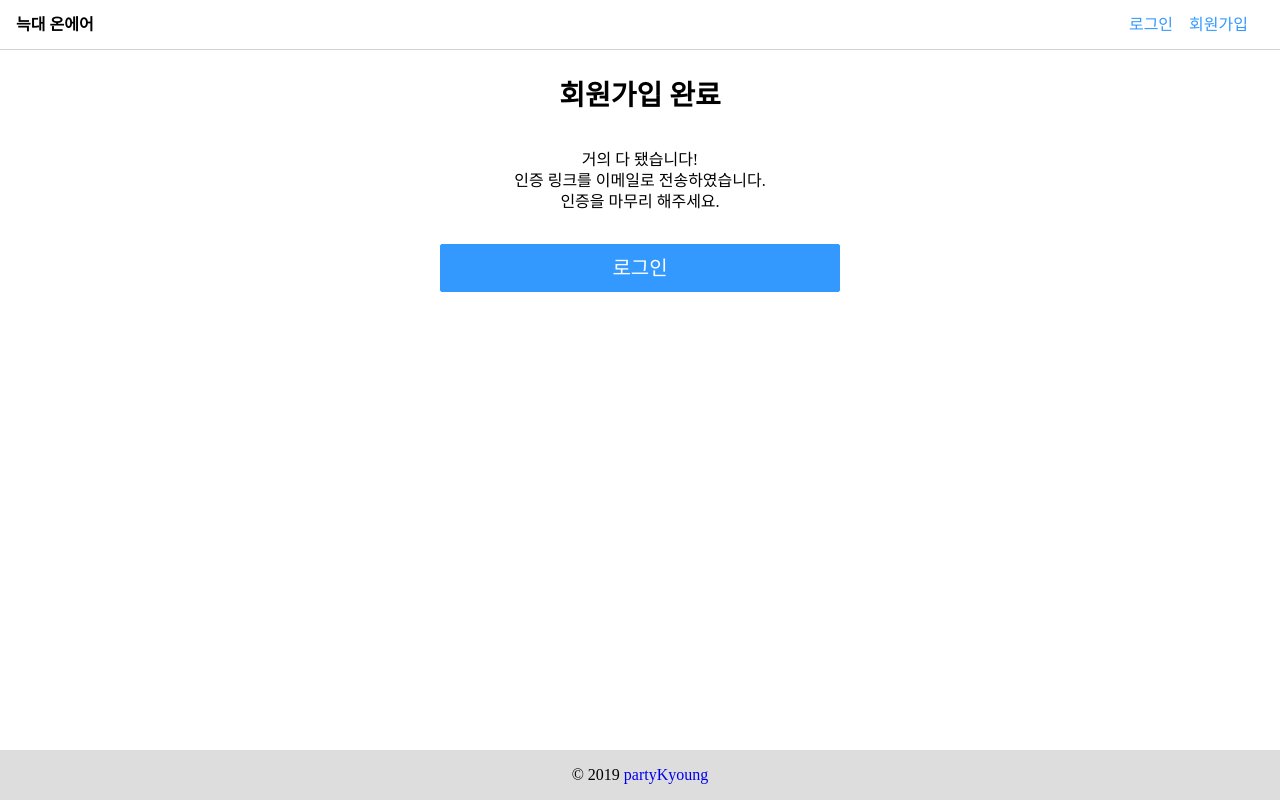
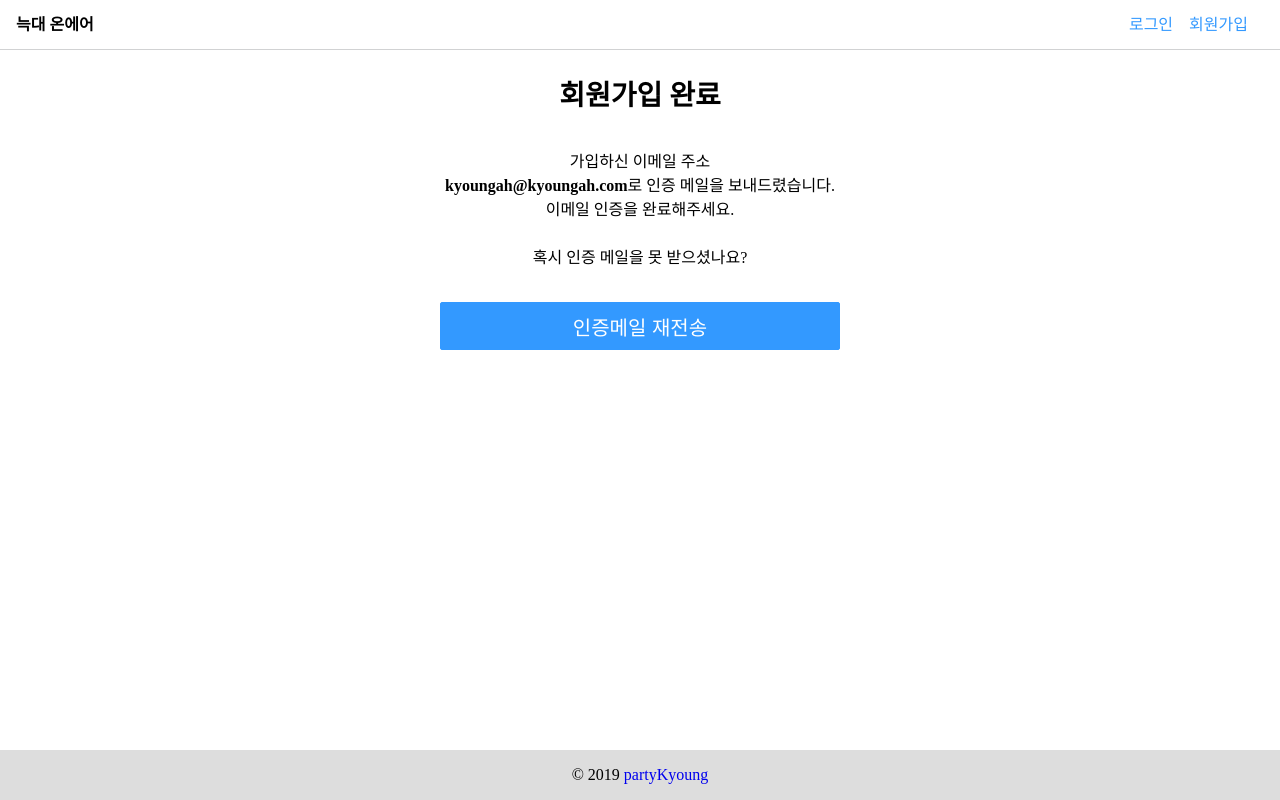
Before and after one commit to sunrereck/wolfOnAir-front, a React app: page /user/join/1/send-email in a window 1280 px wide. Built offline with nearby package versions, Linux system fonts and the light colour scheme.

Commit message:
feat: 회원가입 후 인증 이메일 날린 후 보여주는 페이지 퍼블리싱 중 - css 수정, 문구 수정

```diff
--- a/src/components/user/JoinResult/SendEmailFail.tsx
+++ b/src/components/user/JoinResult/SendEmailFail.tsx
@@ -27,7 +27,7 @@ const SendEmailFail = () => {
     <Wrapper>
       <p>앗, 회원가입은 완료하였으나 이메일 전송은 실패하였습니다.</p>
       <ButtonWrapper>
-        <Button type="button">인증 이메일 재전송</Button>
+        <Button type="button">인증메일 재전송</Button>
         <Button type="button" color="primaryOutline">관리자에게 문의하기</Button>
       </ButtonWrapper>
     </Wrapper>
--- a/src/components/user/JoinResult/SendEmailSuccess.tsx
+++ b/src/components/user/JoinResult/SendEmailSuccess.tsx
@@ -1,7 +1,7 @@
 import React from 'react';
 import styled from 'styled-components';
 
-import LinkButton from '@/components/ui/LinkButton';
+import Button from '@/components/ui/Button';
 
 const Wrapper = styled.section`
   text-align: center;
@@ -9,10 +9,11 @@ const Wrapper = styled.section`
   p {
     margin: 1rem auto;
     padding: 1rem;
-    line-height: 1.3;
+    font-size: 1rem;
+    line-height: 1.5;
   }
 
-  a {
+  button {
     width: 100%;
     margin: 0 auto;
     max-width: 400px;
@@ -21,10 +22,18 @@ const Wrapper = styled.section`
 
 const SendEmailSuccess = () => {
   return (
+    <>
     <Wrapper>
-      <p>거의 다 됐습니다!<br/>인증 링크를 이메일로 전송하였습니다.<br/>인증을 마무리 해주세요.</p>
-      <LinkButton to="/user/login">로그인</LinkButton>
+      <p>
+      가입하신 이메일 주소<br/>
+      <strong>kyoungah@kyoungah.com</strong>로 인증 메일을 보내드렸습니다.<br/>
+      이메일 인증을 완료해주세요.
+      <br/><br/>
+      혹시 인증 메일을 못 받으셨나요?
+      </p>
+      <Button type="button">인증메일 재전송</Button>
     </Wrapper>
+    </>
   )
 }
 
```
